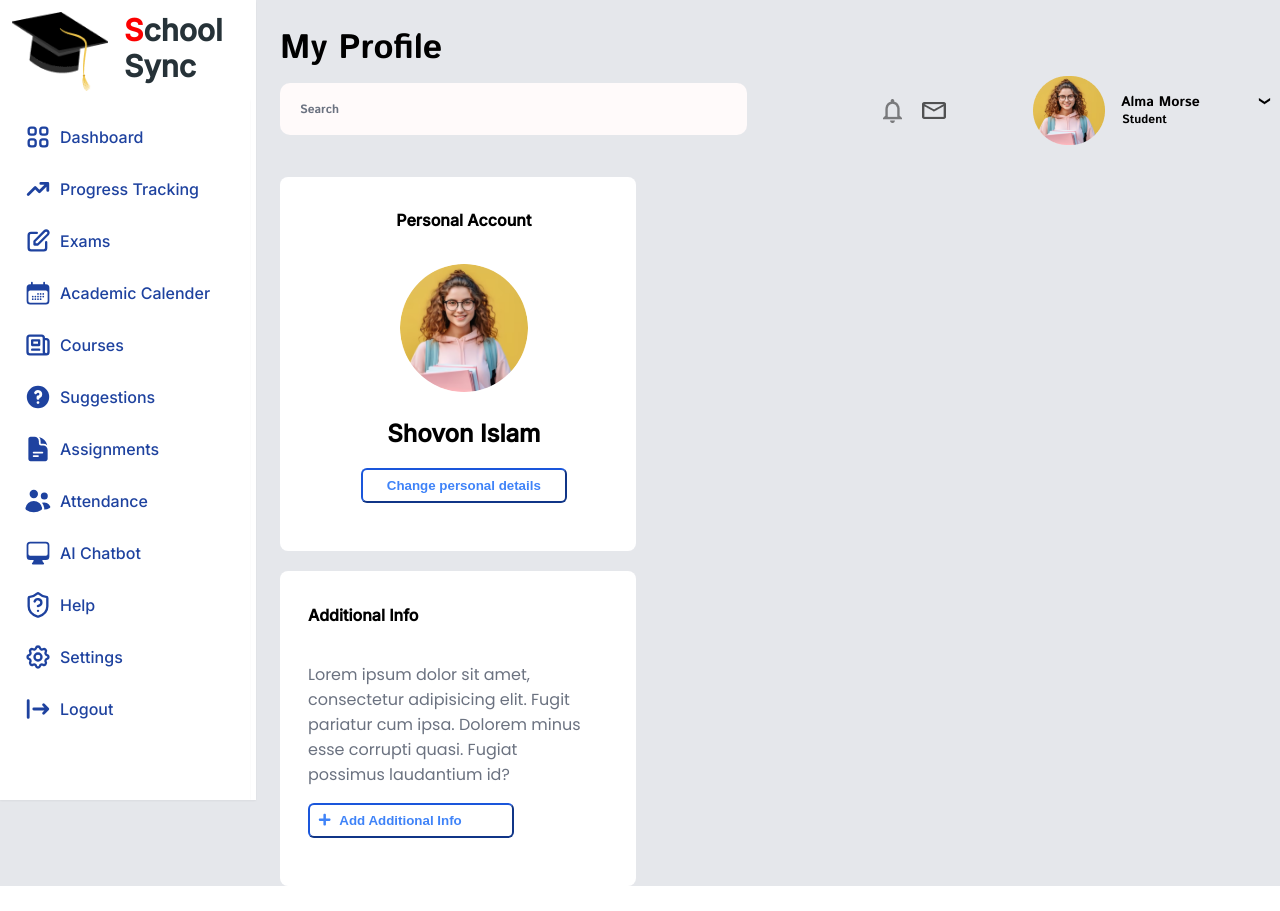
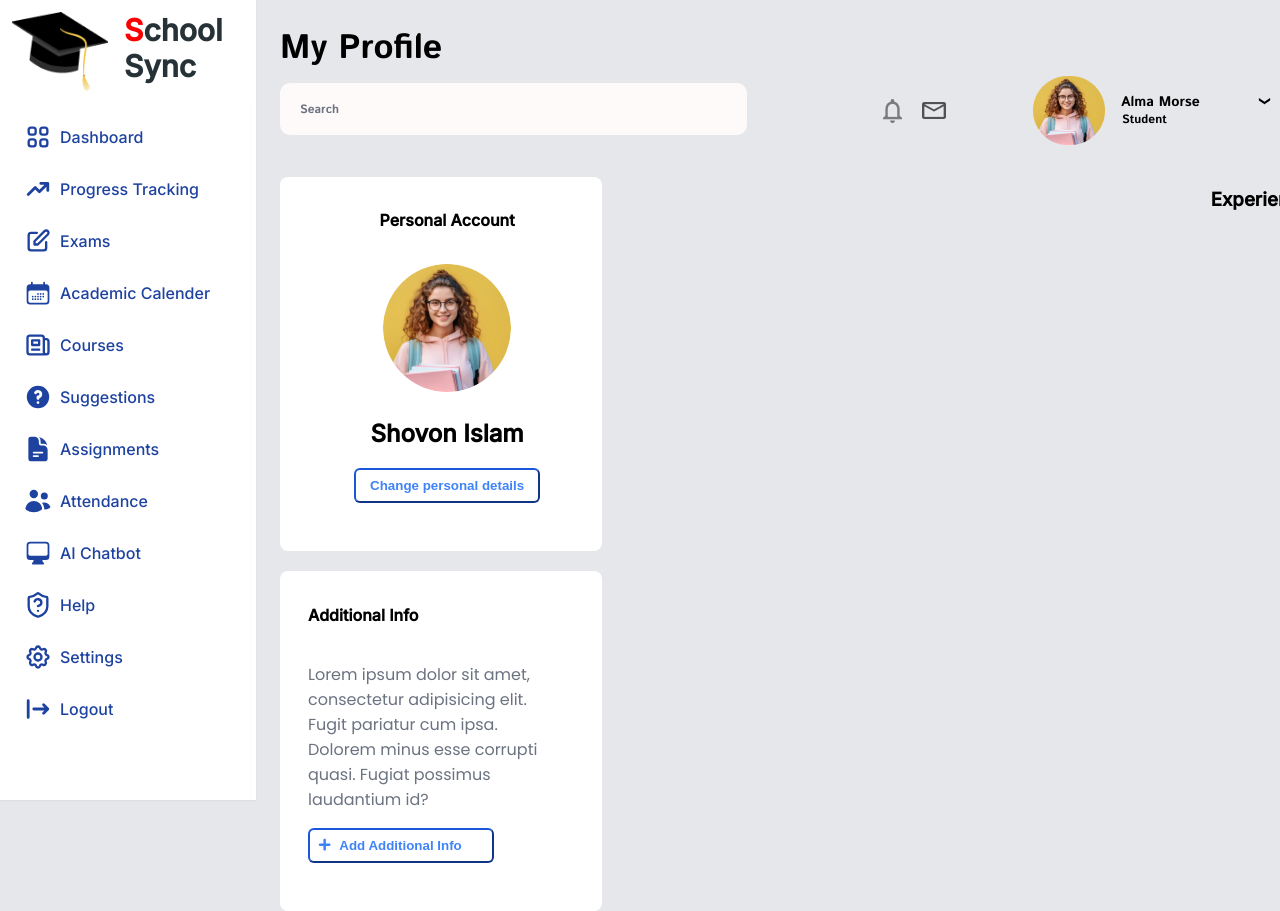
Before and after one commit to DaifulFardous/SchoolSync, a React (Vite) app in the folder Frontend/school-sync/: page /profile in a window 1280 px wide. Shown: the top 911 px of the page. Before the commit the page ends 886 px from the top, so only its background shows below. Built offline with nearby package versions, Linux system fonts and the light colour scheme.

Commit message:
Profile page

```diff
--- a/Frontend/school-sync/src/components/Profile/Profile.jsx
+++ b/Frontend/school-sync/src/components/Profile/Profile.jsx
@@ -15,15 +15,12 @@ function Profile() {
           <div className='p-6'>
             <Uppernav />
           </div>
-          <div className='flex flex-col items-start pt-2 pl-6 gap-y-5'>
+          <div className='flex'>
+            <div className='flex flex-col pt-2 pl-6 gap-y-5'>
               <div className='w-2/6 rounded-lg bg-white pl-3 flex flex-col items-center pb-12'>
                 <h4 className='text-black pt-3 text-center'>Personal Account</h4>
                 <div className='mt-3 flex items-center justify-center'>
-                <img
-                  src={profilePicture}
-                  alt="Profile Picture"
-                  className="rounded-full h-32 w-32"
-                />
+                  <img src={profilePicture} alt="Profile Picture" className="rounded-full h-32 w-32" />
                 </div>
                 <h2 className='text-black pt-2 text-center'>Shovon Islam</h2>
                 <button className='bg-white px-2 py-2 border-2 border-blue-700 text-blue-500 font-semibold rounded-md w-3/5 h-1/5 cursor-pointer hover:bg-blue-50'>
@@ -40,6 +37,10 @@ function Profile() {
                 </button>
               </div>
             </div>
+            <div className=''>
+              <h3>Experience</h3>
+            </div>
+          </div>
         </div>
       </div>
     </div>
```
Lines whose indentation alone changed are shown as unchanged.
